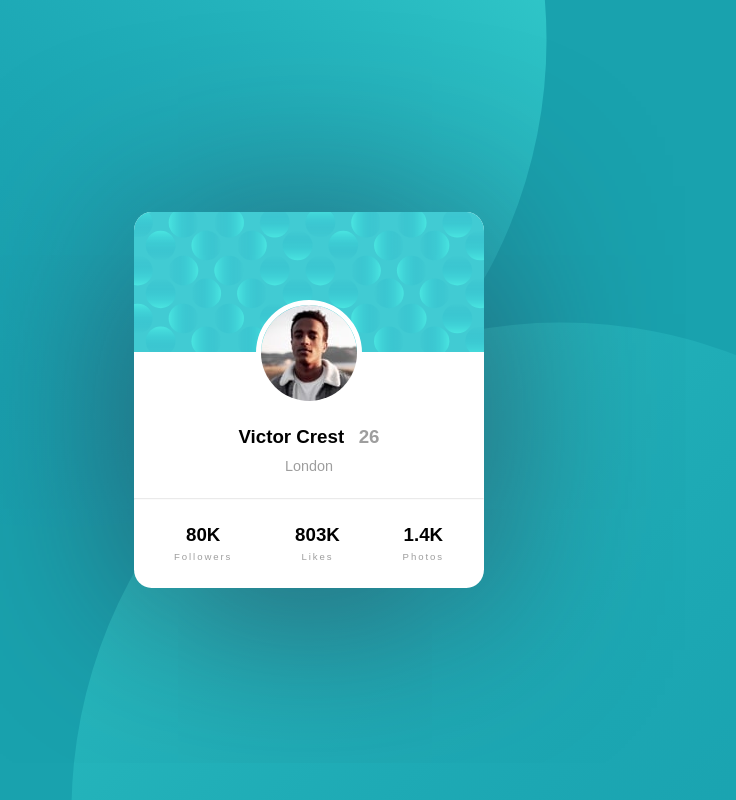
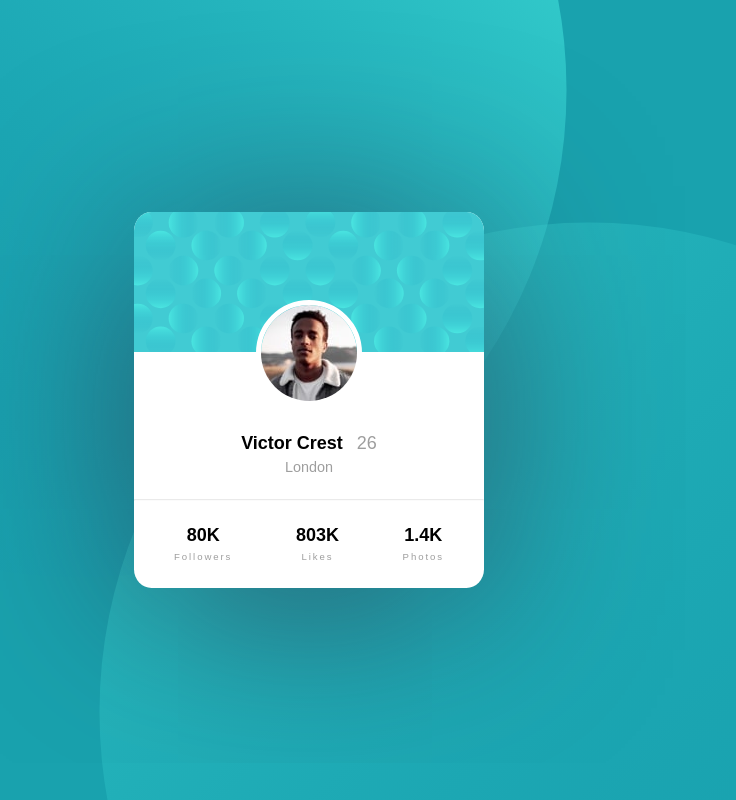
Before and after one commit to hliosdja/card-component, a plain HTML site: page index.html in a window 1280 px wide. Shown: the whole page, without its empty margins (331-1067 px from the left). Drawn offline with Linux system fonts and the light colour scheme.

Commit message:
final
-background position
-font weight
-font sizes

```diff
--- a/css/main.scss
+++ b/css/main.scss
@@ -14,7 +14,8 @@ body {
   background: $primary;
   background-image: url(/images/bg-pattern-top.svg),
     url(/images/bg-pattern-bottom.svg);
-  background-position: -100px -450px, right -100px bottom -500px;
+  background-position: left -10vh top -50vh, right -10vw bottom -50vh;
+  background-attachment: fixed, fixed;
   background-repeat: no-repeat, no-repeat;
   font-family: "Kumbh Sans", sans-serif;
 }
@@ -36,19 +37,26 @@ body {
       padding: 1.5em 2.5em;
 
       img {
-        border: 5px soli: $cardBg;
+        border: 5px solid $cardBg;
         border-radius: 50%;
         margin: -5em auto 1em auto;
       }
 
+      #name {
+        color: black;
+        font-weight: 700;
+        font-size: 18px;
+      }
+
       p {
         color: $fontColor;
-        margin-top: 0.7em;
+        margin-top: 0.4em;
         font-size: 0.9em;
       }
 
       span {
         color: $fontColor;
+        font-weight: 400;
         margin-left: 0.5em;
       }
     }
@@ -67,6 +75,10 @@ body {
           list-style-type: none;
           text-align: center;
 
+          p {
+            font-weight: 700;
+            font-size: 18px;
+          }
           small {
             color: $fontColor;
             font-size: 0.6em;
--- a/index.html
+++ b/index.html
@@ -12,21 +12,21 @@
             <img src="/images/bg-pattern-card.svg" alt="">
             <div class="personal-info">
                 <img src="/images/image-victor.jpg" alt="Victor">
-                <h3>Victor Crest <span>26</span></h3>
+                <p id="name">Victor Crest <span>26</span></p>
                 <p>London</p>
             </div><hr>
             <div class="stats">
                 <ul>
                     <li>
-                        <h3>80K</h3>
+                        <p>80K</p>
                         <small>Followers</small>
                     </li>
                     <li>
-                        <h3>803K</h3>
+                        <p>803K</p>
                         <small>Likes</small>
                     </li>
                     <li>
-                        <h3>1.4K</h3>
+                        <p>1.4K</p>
                         <small>Photos</small>
                     </li>
                 </ul>
```
Also changed, not shown: css/main.css, 1 other file.
